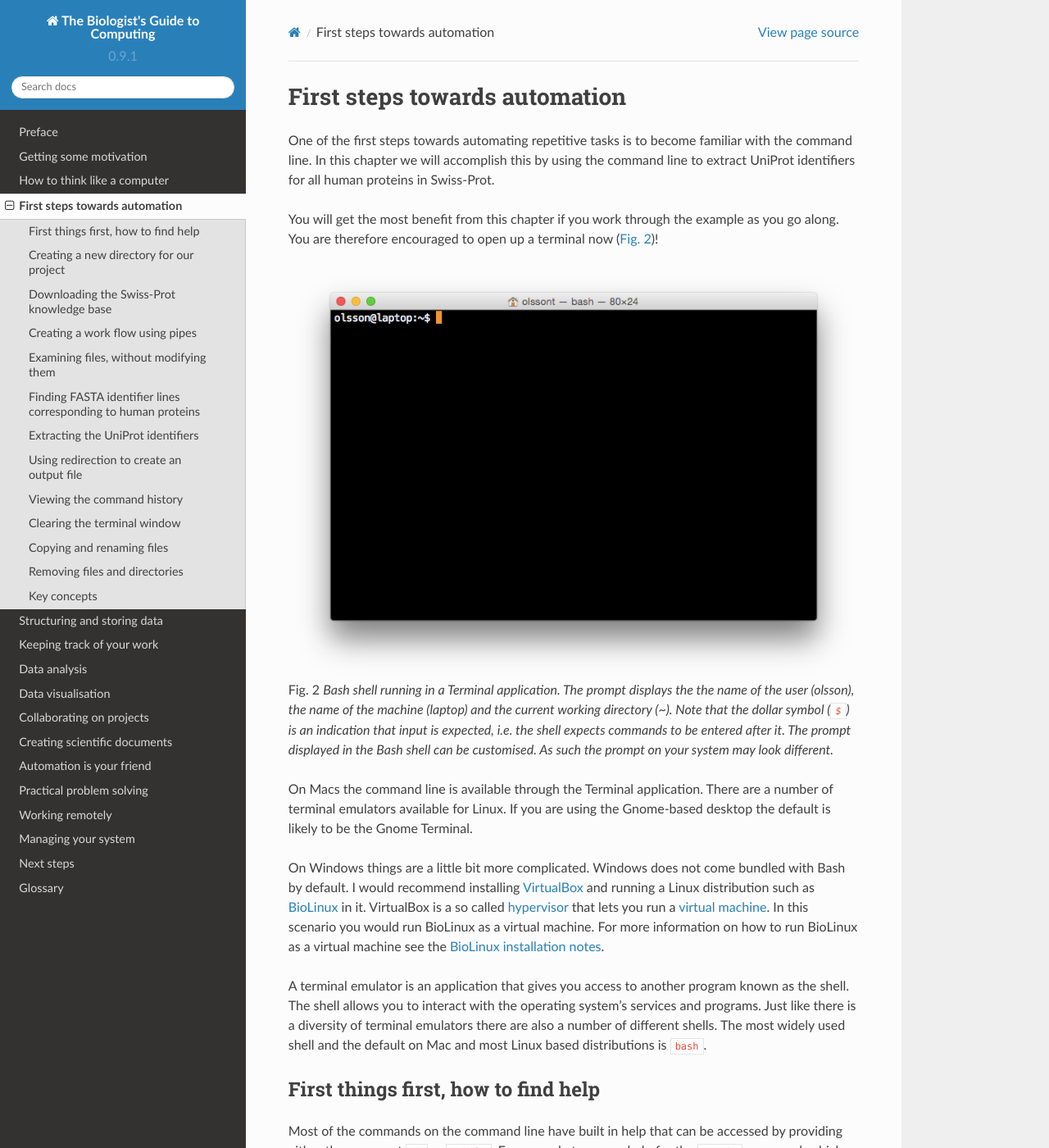
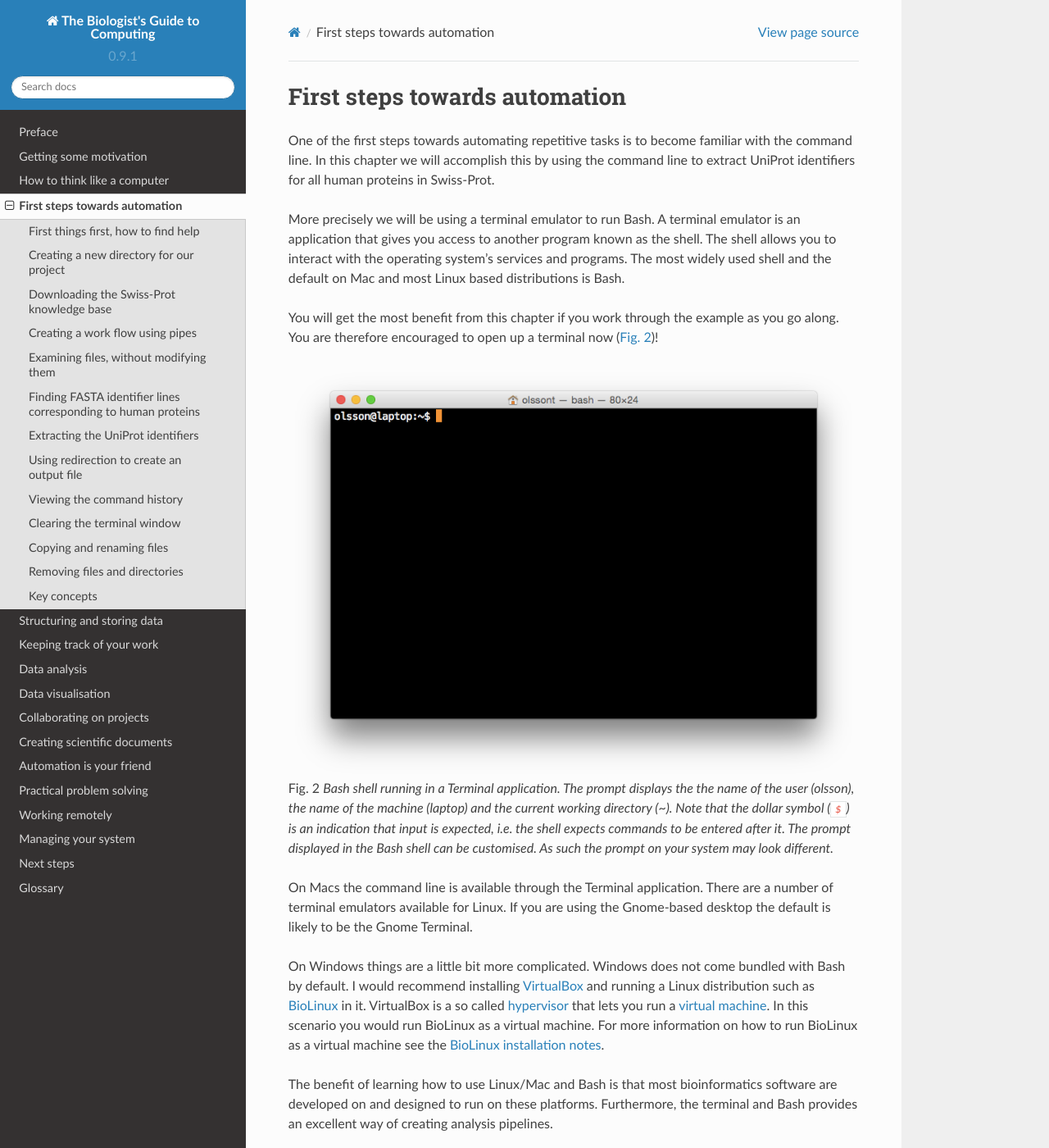
Before and after one commit to tjelvar-olsson/biologists-guide-to-computing, a Sphinx documentation site: the page built from source/first-steps-towards-automation.rst, in a window 1280 px wide and 1400 px high. Shown: the whole window at 82% size. Built offline with Sphinx 7.4.7 and the Read the Docs theme 2.0.0, drawn with Linux system fonts in a browser that asks for light colours.

Commit message:
Added more explanation of why it is good to learn Bash

```diff
--- a/source/first-steps-towards-automation.rst
+++ b/source/first-steps-towards-automation.rst
@@ -5,6 +5,12 @@ One of the first steps towards automating repetitive tasks is to become
 familiar with the command line. In this chapter we will accomplish this by
 using the command line to extract UniProt identifiers for all human proteins in
 Swiss-Prot.
+
+More precisely we will be using a terminal emulator to run Bash.
+A terminal emulator is an application that gives you access to another program
+known as the shell. The shell allows you to interact with the operating system's
+services and programs. The most widely used shell and the default on Mac and
+most Linux based distributions is Bash.
 
 You will get the most benefit from this chapter if you work through the example
 as you go along. You are therefore encouraged to open up a terminal now
@@ -34,11 +40,9 @@ machine`. In this scenario you would run BioLinux as a virtual machine.
 For more information on how to run BioLinux as a virtual machine see the
 `BioLinux installation notes <http://environmentalomics.org/bio-linux-installation/>`_.
 
-A terminal emulator is an application that gives you access to another program
-known as the shell. The shell allows you to interact with the operating system's
-services and programs. Just like there is a diversity of terminal emulators
-there are also a number of different shells. The most widely used shell and the
-default on Mac and most Linux based distributions is ``bash``.
+The benefit of learning how to use Linux/Mac and Bash is that most bioinformatics
+software are developed on and designed to run on these platforms. Furthermore,
+the terminal and Bash provides an excellent way of creating analysis pipelines.
 
 
 First things first, how to find help
```
